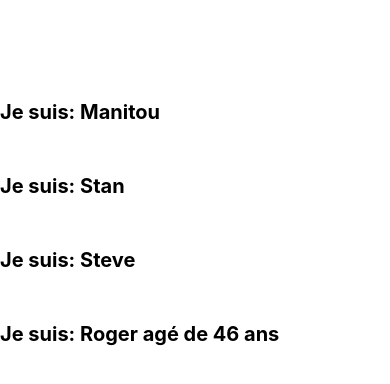
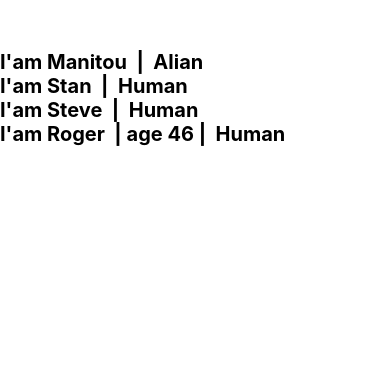
Before and after one commit to uss-learn/react-native, a React Native app: screen / in a window 390 px wide. Shown: the top 384 px of the page. Built offline with nearby package versions, Linux system fonts and the light colour scheme.

Commit message:
learn: End of children props

```diff
--- a/App.js
+++ b/App.js
@@ -1,11 +1,11 @@
 import React from 'react'
 import {View, Text, Button, StyleSheet} from "react-native";
 
-const Person = ({name, age}) => {
+const Person = ({name, age, children}) => {
     return (
-        <View style={styles.wrapper}>
+        <View>
             <Text style={styles.textTwo}>
-                Je suis: {name} {age?`agé de ${age} ans`: ''}
+                I'am {name} {age?` | age ${age}`: ''} | {children}
             </Text>
         </View>
     );
@@ -17,10 +17,10 @@ export default function App() {
     }
     return (
         <View style={styles.wrapper}>
-            <Person name={"Manitou"}/>
-            <Person name={"Stan"}/>
-            <Person name={"Steve"}/>
-            <Person name={"Roger"} age={46}/>
+            <Person name={"Manitou"}> Alian</Person>
+            <Person name={"Stan"}> Human</Person>
+            <Person name={"Steve"}> Human</Person>
+            <Person name={"Roger"} age={46}> Human</Person>
         </View>
     )
 }
```
